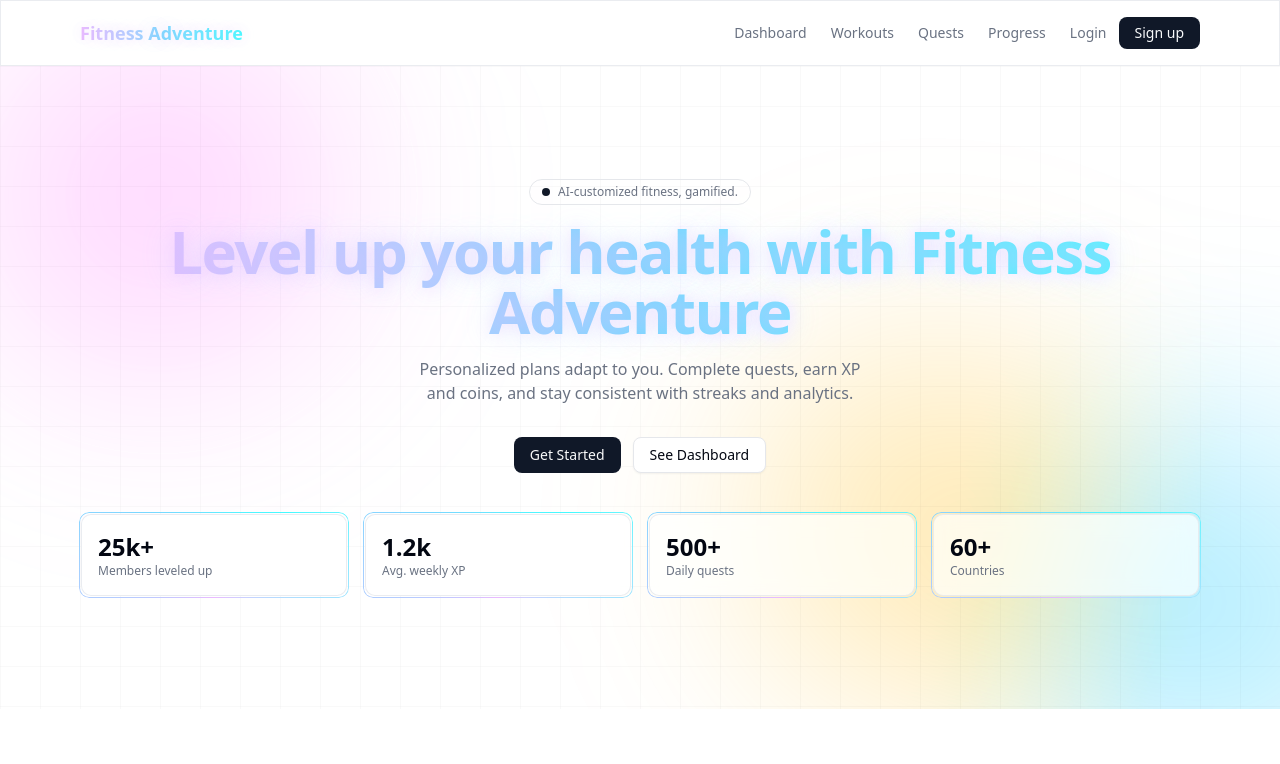
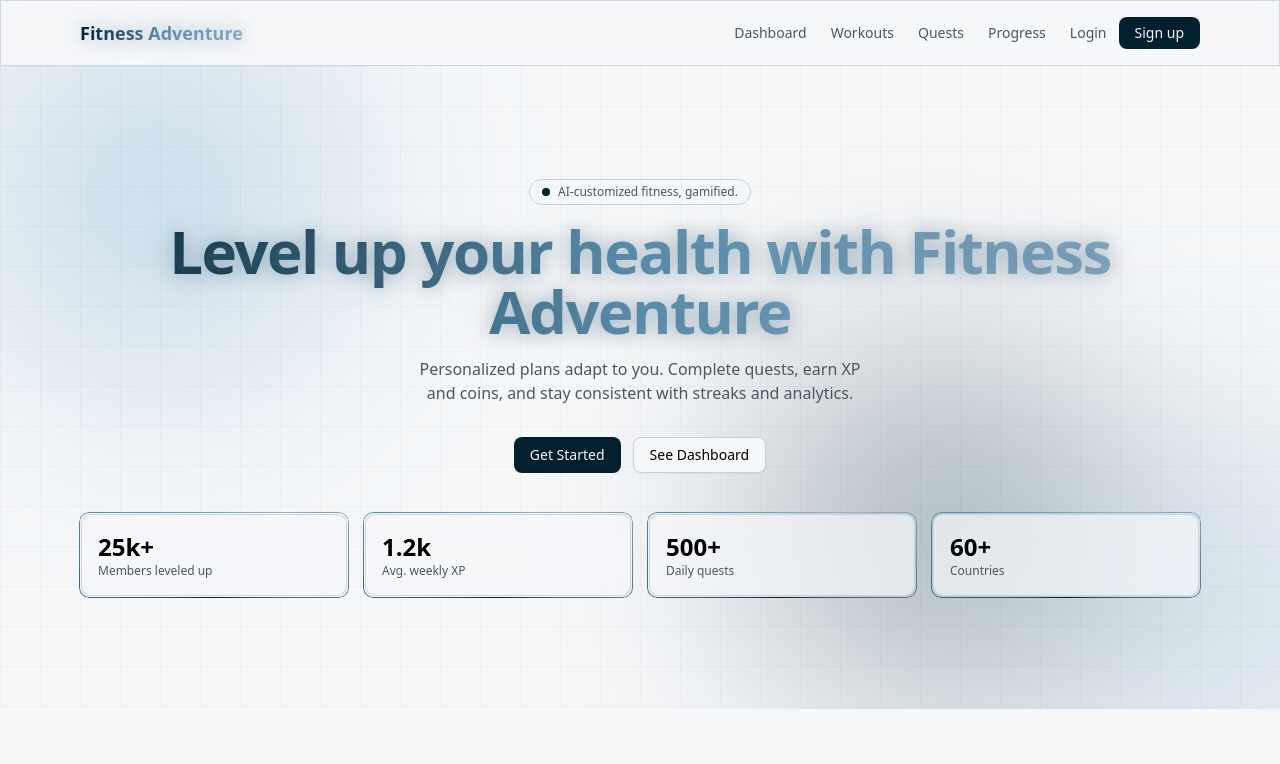
Before and after one commit to 4934tech/fitness-adventure, a Next.js app in the folder frontend/: page / in a window 1280 px wide. Shown: the top 764 px of the page. Built offline with nearby package versions, Linux system fonts and the light colour scheme.

Commit message:
change colors

```diff
--- a/frontend/src/app/globals.css
+++ b/frontend/src/app/globals.css
@@ -45,71 +45,73 @@
 
 :root {
   --radius: 0.625rem;
-  --background: oklch(1 0 0);
-  --foreground: oklch(0.13 0.028 261.692);
-  --card: oklch(1 0 0);
-  --card-foreground: oklch(0.13 0.028 261.692);
-  --popover: oklch(1 0 0);
-  --popover-foreground: oklch(0.13 0.028 261.692);
-  --primary: oklch(0.21 0.034 264.665);
-  --primary-foreground: oklch(0.985 0.002 247.839);
-  --secondary: oklch(0.967 0.003 264.542);
-  --secondary-foreground: oklch(0.21 0.034 264.665);
-  --muted: oklch(0.967 0.003 264.542);
-  --muted-foreground: oklch(0.551 0.027 264.364);
-  --accent: oklch(0.967 0.003 264.542);
-  --accent-foreground: oklch(0.21 0.034 264.665);
+  /* New color palette: text: #0f1011, background: #f7f8f9, primary: #07365a, secondary: #9fbdd4, accent: #77aad1 */
+  --background: oklch(0.975 0.003 240);
+  --foreground: oklch(0.065 0.003 240);
+  --card: oklch(0.975 0.003 240);
+  --card-foreground: oklch(0.065 0.003 240);
+  --popover: oklch(0.975 0.003 240);
+  --popover-foreground: oklch(0.065 0.003 240);
+  --primary: oklch(0.225 0.045 235);
+  --primary-foreground: oklch(0.975 0.003 240);
+  --secondary: oklch(0.75 0.045 235);
+  --secondary-foreground: oklch(0.225 0.045 235);
+  --muted: oklch(0.9 0.01 240);
+  --muted-foreground: oklch(0.45 0.02 235);
+  --accent: oklch(0.65 0.07 235);
+  --accent-foreground: oklch(0.975 0.003 240);
   --destructive: oklch(0.577 0.245 27.325);
-  --border: oklch(0.928 0.006 264.531);
-  --input: oklch(0.928 0.006 264.531);
-  --ring: oklch(0.707 0.022 261.325);
-  --chart-1: oklch(0.646 0.222 41.116);
-  --chart-2: oklch(0.6 0.118 184.704);
-  --chart-3: oklch(0.398 0.07 227.392);
-  --chart-4: oklch(0.828 0.189 84.429);
-  --chart-5: oklch(0.769 0.188 70.08);
-  --sidebar: oklch(0.985 0.002 247.839);
-  --sidebar-foreground: oklch(0.13 0.028 261.692);
-  --sidebar-primary: oklch(0.21 0.034 264.665);
-  --sidebar-primary-foreground: oklch(0.985 0.002 247.839);
-  --sidebar-accent: oklch(0.967 0.003 264.542);
-  --sidebar-accent-foreground: oklch(0.21 0.034 264.665);
-  --sidebar-border: oklch(0.928 0.006 264.531);
-  --sidebar-ring: oklch(0.707 0.022 261.325);
+  --border: oklch(0.85 0.01 240);
+  --input: oklch(0.85 0.01 240);
+  --ring: oklch(0.65 0.07 235);
+  --chart-1: oklch(0.65 0.07 235);
+  --chart-2: oklch(0.75 0.045 235);
+  --chart-3: oklch(0.225 0.045 235);
+  --chart-4: oklch(0.9 0.01 240);
+  --chart-5: oklch(0.45 0.02 235);
+  --sidebar: oklch(0.975 0.003 240);
+  --sidebar-foreground: oklch(0.065 0.003 240);
+  --sidebar-primary: oklch(0.225 0.045 235);
+  --sidebar-primary-foreground: oklch(0.975 0.003 240);
+  --sidebar-accent: oklch(0.75 0.045 235);
+  --sidebar-accent-foreground: oklch(0.225 0.045 235);
+  --sidebar-border: oklch(0.85 0.01 240);
+  --sidebar-ring: oklch(0.65 0.07 235);
 }
 
 .dark {
-  --background: oklch(0.13 0.028 261.692);
-  --foreground: oklch(0.985 0.002 247.839);
-  --card: oklch(0.21 0.034 264.665);
-  --card-foreground: oklch(0.985 0.002 247.839);
-  --popover: oklch(0.21 0.034 264.665);
-  --popover-foreground: oklch(0.985 0.002 247.839);
-  --primary: oklch(0.928 0.006 264.531);
-  --primary-foreground: oklch(0.21 0.034 264.665);
-  --secondary: oklch(0.278 0.033 256.848);
-  --secondary-foreground: oklch(0.985 0.002 247.839);
-  --muted: oklch(0.278 0.033 256.848);
-  --muted-foreground: oklch(0.707 0.022 261.325);
-  --accent: oklch(0.278 0.033 256.848);
-  --accent-foreground: oklch(0.985 0.002 247.839);
+  /* Dark theme with new color palette - inverted for dark mode */
+  --background: oklch(0.065 0.003 240);
+  --foreground: oklch(0.975 0.003 240);
+  --card: oklch(0.1 0.01 240);
+  --card-foreground: oklch(0.975 0.003 240);
+  --popover: oklch(0.1 0.01 240);
+  --popover-foreground: oklch(0.975 0.003 240);
+  --primary: oklch(0.75 0.045 235);
+  --primary-foreground: oklch(0.065 0.003 240);
+  --secondary: oklch(0.3 0.02 235);
+  --secondary-foreground: oklch(0.975 0.003 240);
+  --muted: oklch(0.15 0.01 240);
+  --muted-foreground: oklch(0.7 0.03 235);
+  --accent: oklch(0.65 0.07 235);
+  --accent-foreground: oklch(0.065 0.003 240);
   --destructive: oklch(0.704 0.191 22.216);
-  --border: oklch(1 0 0 / 10%);
-  --input: oklch(1 0 0 / 15%);
-  --ring: oklch(0.551 0.027 264.364);
-  --chart-1: oklch(0.488 0.243 264.376);
-  --chart-2: oklch(0.696 0.17 162.48);
-  --chart-3: oklch(0.769 0.188 70.08);
-  --chart-4: oklch(0.627 0.265 303.9);
-  --chart-5: oklch(0.645 0.246 16.439);
-  --sidebar: oklch(0.21 0.034 264.665);
-  --sidebar-foreground: oklch(0.985 0.002 247.839);
-  --sidebar-primary: oklch(0.488 0.243 264.376);
-  --sidebar-primary-foreground: oklch(0.985 0.002 247.839);
-  --sidebar-accent: oklch(0.278 0.033 256.848);
-  --sidebar-accent-foreground: oklch(0.985 0.002 247.839);
-  --sidebar-border: oklch(1 0 0 / 10%);
-  --sidebar-ring: oklch(0.551 0.027 264.364);
+  --border: oklch(0.2 0.01 240);
+  --input: oklch(0.2 0.01 240);
+  --ring: oklch(0.65 0.07 235);
+  --chart-1: oklch(0.65 0.07 235);
+  --chart-2: oklch(0.75 0.045 235);
+  --chart-3: oklch(0.225 0.045 235);
+  --chart-4: oklch(0.3 0.02 235);
+  --chart-5: oklch(0.7 0.03 235);
+  --sidebar: oklch(0.1 0.01 240);
+  --sidebar-foreground: oklch(0.975 0.003 240);
+  --sidebar-primary: oklch(0.75 0.045 235);
+  --sidebar-primary-foreground: oklch(0.065 0.003 240);
+  --sidebar-accent: oklch(0.3 0.02 235);
+  --sidebar-accent-foreground: oklch(0.975 0.003 240);
+  --sidebar-border: oklch(0.2 0.01 240);
+  --sidebar-ring: oklch(0.65 0.07 235);
 }
 
 @layer base {
@@ -156,28 +158,28 @@
 .fa-aurora .blob-1 {
   top: -10%;
   left: -10%;
-  background: radial-gradient(closest-side, oklch(0.77 0.22 316) 0%, transparent 70%);
+  background: radial-gradient(closest-side, oklch(0.65 0.07 235) 0%, transparent 70%);
   animation: fa-float-1 14s ease-in-out infinite;
 }
 .fa-aurora .blob-2 {
   bottom: -20%;
   right: -15%;
-  background: radial-gradient(closest-side, oklch(0.74 0.20 235) 0%, transparent 70%);
+  background: radial-gradient(closest-side, oklch(0.75 0.045 235) 0%, transparent 70%);
   animation: fa-float-2 18s ease-in-out infinite;
 }
 .fa-aurora .blob-3 {
   top: 20%;
   right: 10%;
-  background: radial-gradient(closest-side, oklch(0.82 0.19 84) 0%, transparent 70%);
+  background: radial-gradient(closest-side, oklch(0.225 0.045 235) 0%, transparent 70%);
   animation: fa-float-3 16s ease-in-out infinite;
 }
 
 .fa-gradient-text {
-  background: linear-gradient(90deg, oklch(0.88 0.18 300), oklch(0.86 0.16 250), oklch(0.9 0.14 200));
+  background: linear-gradient(90deg, oklch(0.225 0.045 235), oklch(0.65 0.07 235), oklch(0.75 0.045 235));
   -webkit-background-clip: text;
   background-clip: text;
   color: transparent;
-  text-shadow: 0 0 16px color-mix(in oklch, oklch(0.88 0.18 300) 40%, transparent), 0 0 32px color-mix(in oklch, oklch(0.86 0.16 250) 25%, transparent);
+  text-shadow: 0 0 16px color-mix(in oklch, oklch(0.65 0.07 235) 40%, transparent), 0 0 32px color-mix(in oklch, oklch(0.225 0.045 235) 25%, transparent);
 }
 
 .fa-glass {
@@ -194,7 +196,7 @@
   position: absolute;
   inset: -1px;
   border-radius: inherit;
-  background: conic-gradient(from 180deg, oklch(0.88 0.18 300), oklch(0.86 0.16 250), oklch(0.9 0.14 200), oklch(0.88 0.18 300));
+  background: conic-gradient(from 180deg, oklch(0.225 0.045 235), oklch(0.65 0.07 235), oklch(0.75 0.045 235), oklch(0.225 0.045 235));
   -webkit-mask: linear-gradient(#000 0 0) content-box, linear-gradient(#000 0 0);
   -webkit-mask-composite: xor;
   mask-composite: exclude;
```
Also changed, not shown: 1 other file (tests, documents, lock files or other folders).
